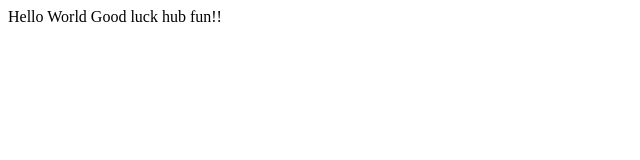
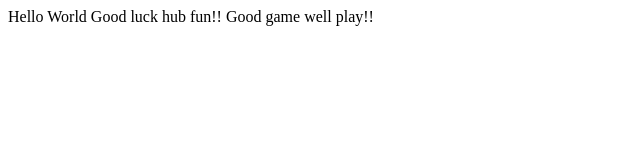
Before and after one commit to Furuka-Sep/miniSite, a plain HTML site: page index.html in a window 1280 px wide. Shown: the whole page, without its empty margins (0-640 px from the left). Drawn offline with Linux system fonts and the light colour scheme.

Commit message:
index.html 修正

```diff
--- a/index.html
+++ b/index.html
@@ -8,5 +8,6 @@
 		Hello
 		World
 		Good luck hub fun!!
+		Good game well play!!
 	</body>
 </html>
```
